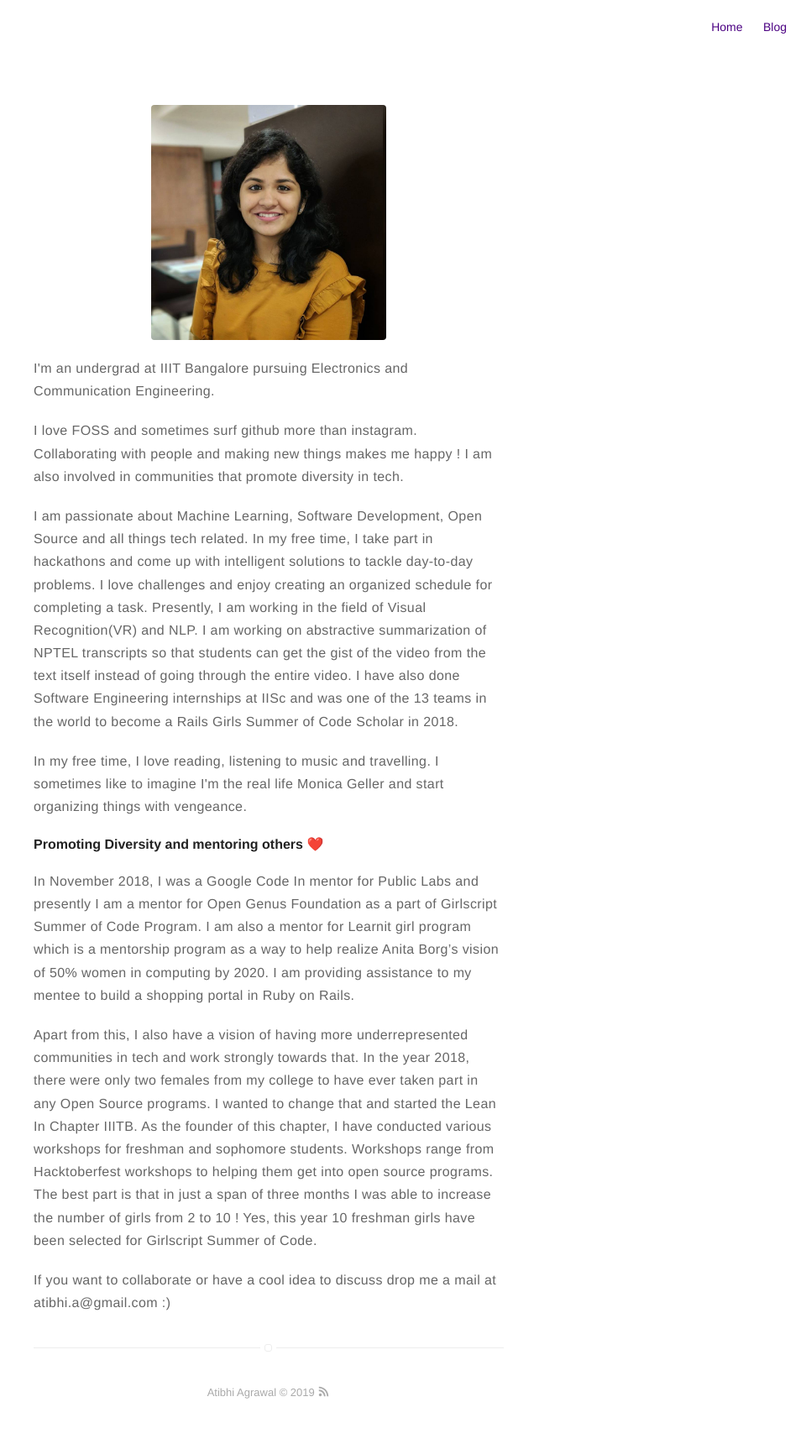
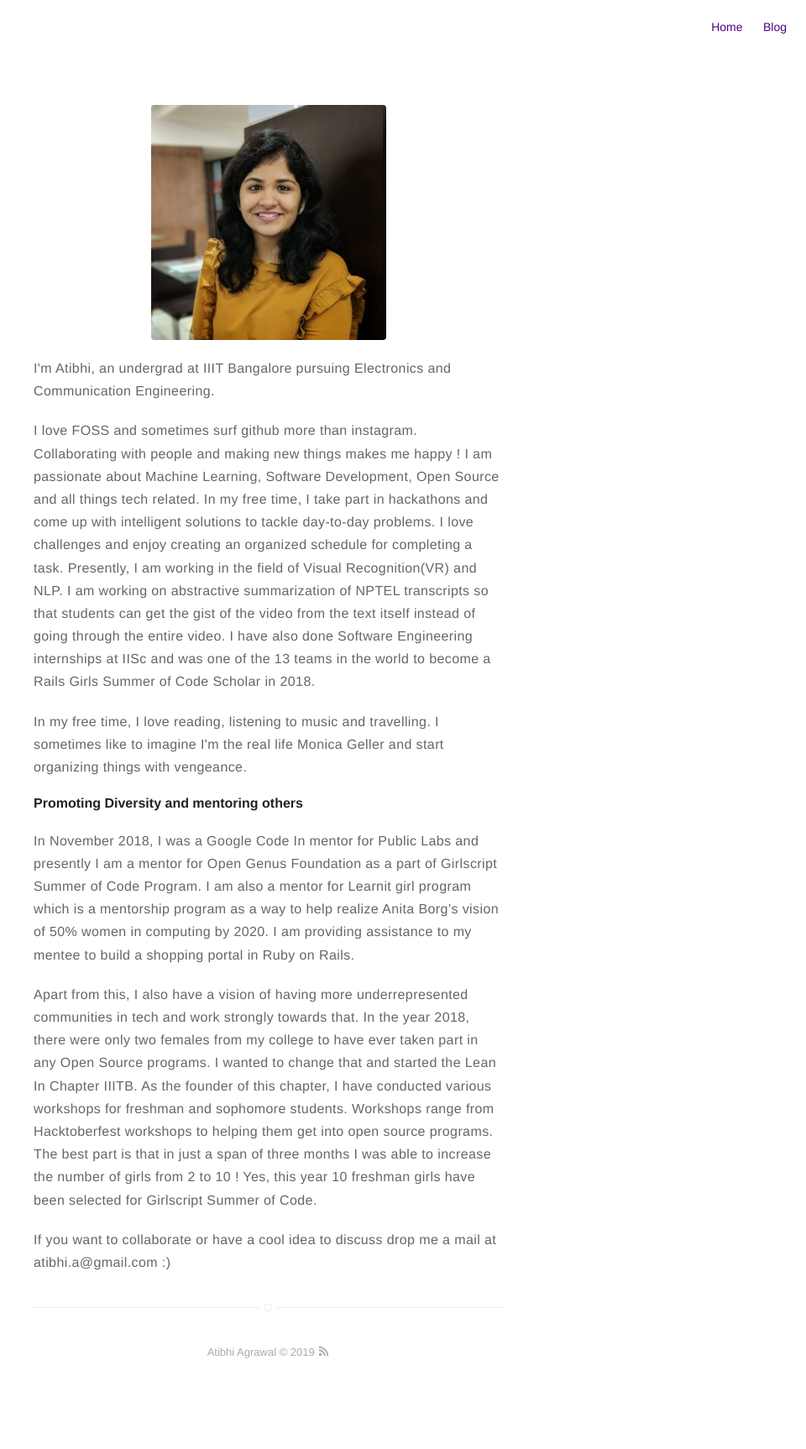
Before and after one commit to asquare14/aSquare14.github.io, a Jekyll site: the page built from about.md, in a window 1280 px wide. Shown: the whole page at 84% size, without its empty margins (320-1280 px from the left). Built offline with Jekyll 4.4.1, drawn with Linux system fonts in a browser that asks for light colours; emoji names are drawn with the system emoji font; after the commit the page ends 1678 px from its top, so only the background shows below that.

Commit message:
Update about.md

```diff
--- a/about.md
+++ b/about.md
@@ -3,15 +3,15 @@ title: About
 layout: page
 ---
 ![Profile Image]({{ site.url }}/{{ site.picture }})
-<p>I'm an undergrad at IIIT Bangalore pursuing Electronics and Communication Engineering. </p>
-<p>I love FOSS and sometimes surf github more than instagram. Collaborating with people and making new things makes me happy ! I am also involved in communities that promote diversity in tech.</p><p> I am passionate about Machine Learning, Software Development, Open Source and all things tech related. In my free time, I take part in hackathons and come up with intelligent solutions to tackle day-to-day problems. I love challenges and enjoy creating an organized schedule for completing a task.
+<p>I'm Atibhi, an undergrad at IIIT Bangalore pursuing Electronics and Communication Engineering. </p>
+<p>I love FOSS and sometimes surf github more than instagram. Collaborating with people and making new things makes me happy !  I am passionate about Machine Learning, Software Development, Open Source and all things tech related. In my free time, I take part in hackathons and come up with intelligent solutions to tackle day-to-day problems. I love challenges and enjoy creating an organized schedule for completing a task.
+
 Presently, I am working in the field of Visual Recognition(VR) and NLP. I am working on abstractive summarization of NPTEL transcripts so that students can get the gist of the video from the text itself instead of going through the entire video.
 I have also done Software Engineering internships at IISc and was one of the 13 teams in the world to become a Rails Girls Summer of Code Scholar in 2018.</p>
 
 <p> In my free time, I love reading, listening to music and travelling. I sometimes like to imagine I'm the real life Monica Geller and start organizing things with vengeance. </p>
 
-#### Promoting Diversity and mentoring others :heart:
-
+#### Promoting Diversity and mentoring others
 
 In November 2018, I was a Google Code In mentor for Public Labs and presently I am a mentor for Open Genus Foundation as a part of Girlscript Summer of Code Program.  I am also a mentor for Learnit girl program which is a mentorship program as a way to help realize Anita Borg's vision of 50% women in computing by 2020. I am providing assistance to my mentee to build a shopping portal in Ruby on Rails.
 
```
